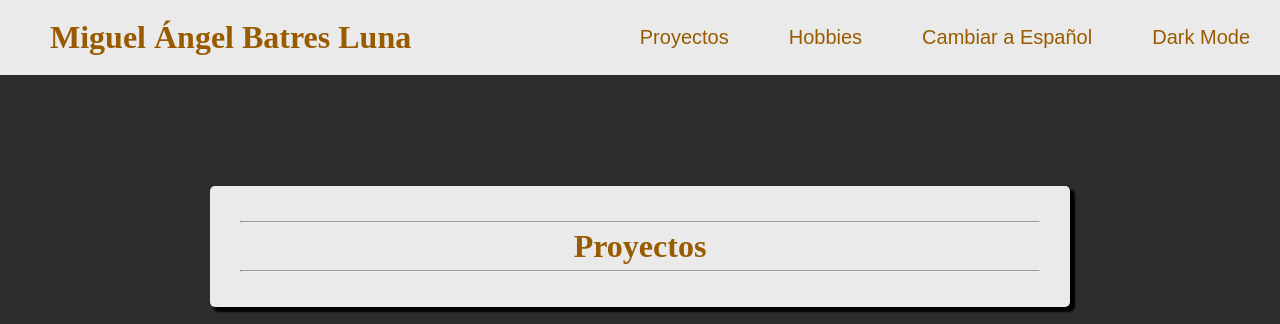
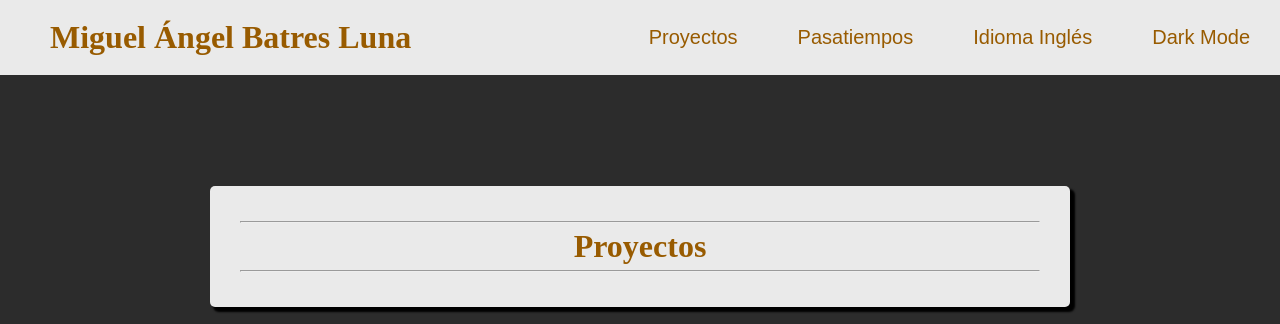
Before and after one commit to Miguel-Angel-Batres/MaleficariusCode, a plain HTML site: page proyectos/es/index.html in a window 1280 px wide. Shown: the top 324 px of the page. Drawn offline with Linux system fonts and the light colour scheme; files that its build step writes are made by us from their sources.

Commit message:
Refactor CSS styles and improve language attribute in HTML and JavaScript files

```diff
--- a/css/styles.css
+++ b/css/styles.css
@@ -198,6 +198,7 @@ a {
         position: relative !important;
         top: 0% !important;
         left: 0% !important;
+        margin-top: 6rem;
         flex-direction: row !important;
     }
 
--- a/proyectos/es/index.html
+++ b/proyectos/es/index.html
@@ -36,10 +36,10 @@
         </button>
         <!-- Hobbies -->
         <button type="button" class="lengbutton" onclick="redirect('hobbies')">
-          Hobbies
+          Pasatiempos
         </button>
         <button type="button" onclick="changelanguage()" class="lengbutton">
-          Cambiar a Español
+          Idioma Inglés
         </button>
         <!-- Tema -->
         <button id="theme-button" type="button" onclick="setStoredtheme()" class="lengbutton">
```
